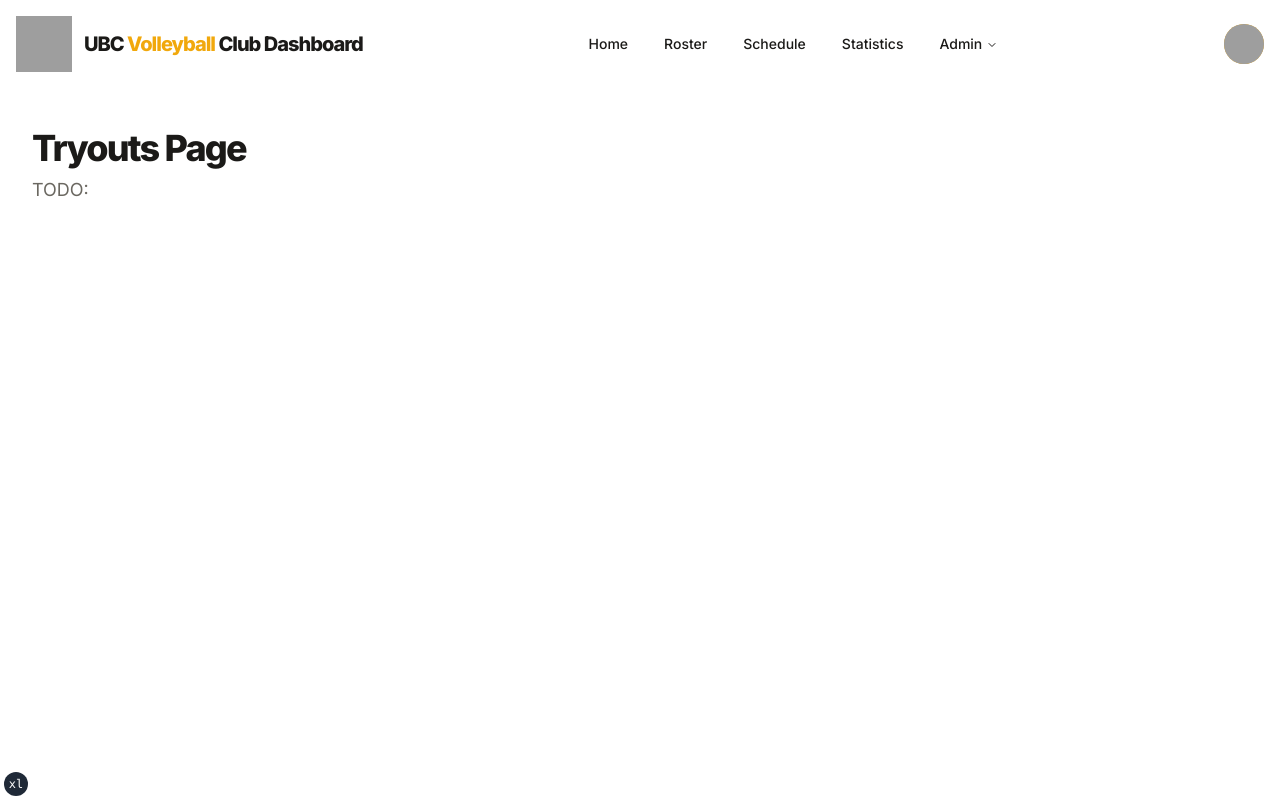
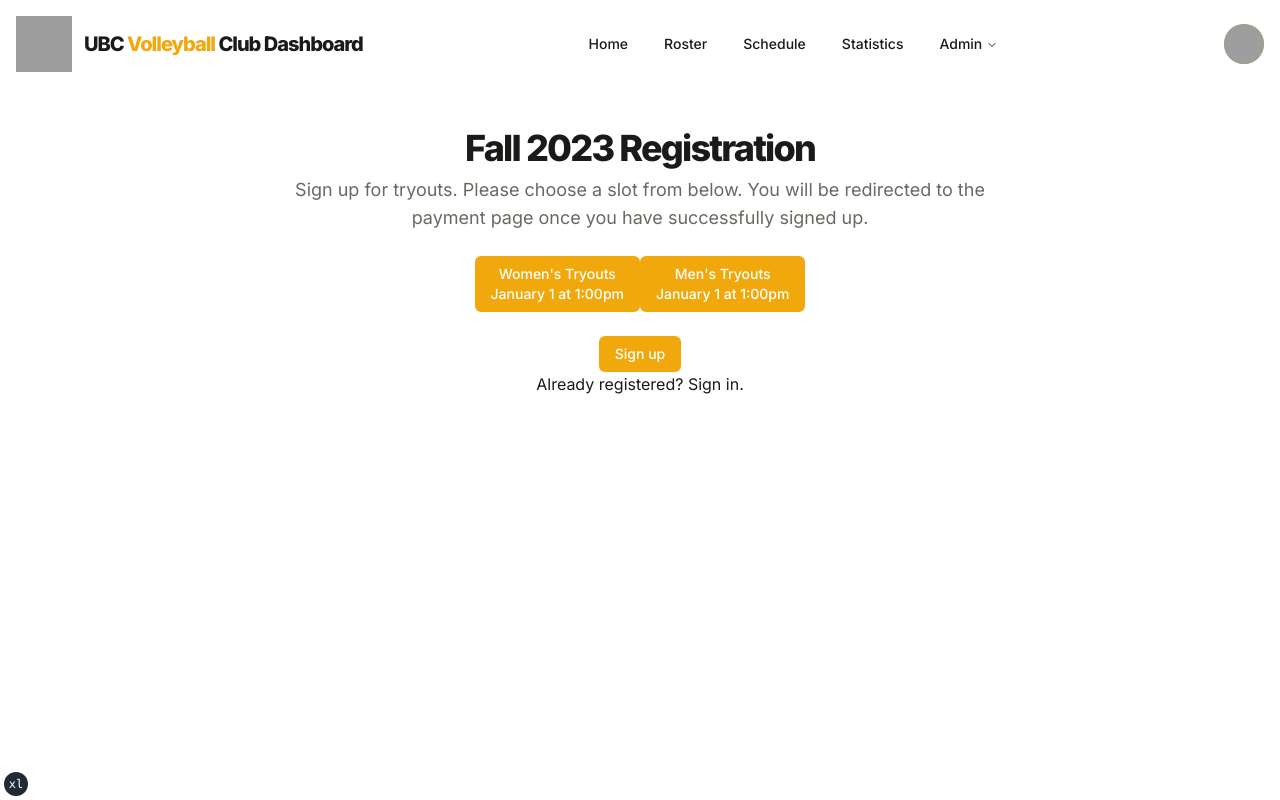
Before and after one commit to ubccsss/UBC-Volleyball-Club-Website, a Next.js app: page /tryouts in a window 1280 px wide. Built offline with nearby package versions, Linux system fonts and the light colour scheme; grey boxes are pictures that could not be loaded.

Commit message:
basic layout

```diff
--- a/app/tryouts/page.tsx
+++ b/app/tryouts/page.tsx
@@ -1,13 +1,46 @@
+import { Button } from "@/src/components/ui/button";
+
 export default function Page() {
     return (
-      <section className="container grid items-center gap-6 pb-8 pt-6 md:py-10">
-        <div className="flex max-w-[980px] flex-col items-start gap-2">
-          <h1 className="text-3xl font-extrabold leading-tight tracking-tighter md:text-4xl">
-            Tryouts Page
+      <section className="container grid items-center justify-center gap-6 pb-8 pt-6 md:py-10">
+        <div className="flex max-w-[980px] flex-col gap-2">
+          <h1 className="text-center text-3xl font-extrabold leading-tight tracking-tighter md:text-4xl">
+            Fall 2023 Registration
           </h1>
-          <p className="max-w-[700px] text-lg text-muted-foreground">
-            TODO:
+          <p className="max-w-[700px] text-center text-lg text-muted-foreground">
+            Sign up for tryouts. Please choose a slot from below. You will be redirected to the
+            payment page once you have successfully signed up.
           </p>
+        </div>
+        <div className="flex items-center justify-center">
+            <Button>
+                <div>
+                    <h1>
+                        Women's Tryouts
+                    </h1>
+                    <p>
+                        January 1 at 1:00pm
+                    </p>
+                </div>
+            </Button>
+            <Button>
+                <div>
+                    <h1>
+                        Men's Tryouts
+                    </h1>
+                    <p>
+                        January 1 at 1:00pm
+                    </p>
+                </div>
+            </Button>
+        </div>
+        <div className="flex flex-col items-center justify-center">
+            <Button>
+                Sign up
+            </Button>
+            <h1>
+                Already registered? Sign in.
+            </h1>
         </div>
         <div className="flex gap-4"></div>
       </section>
```
